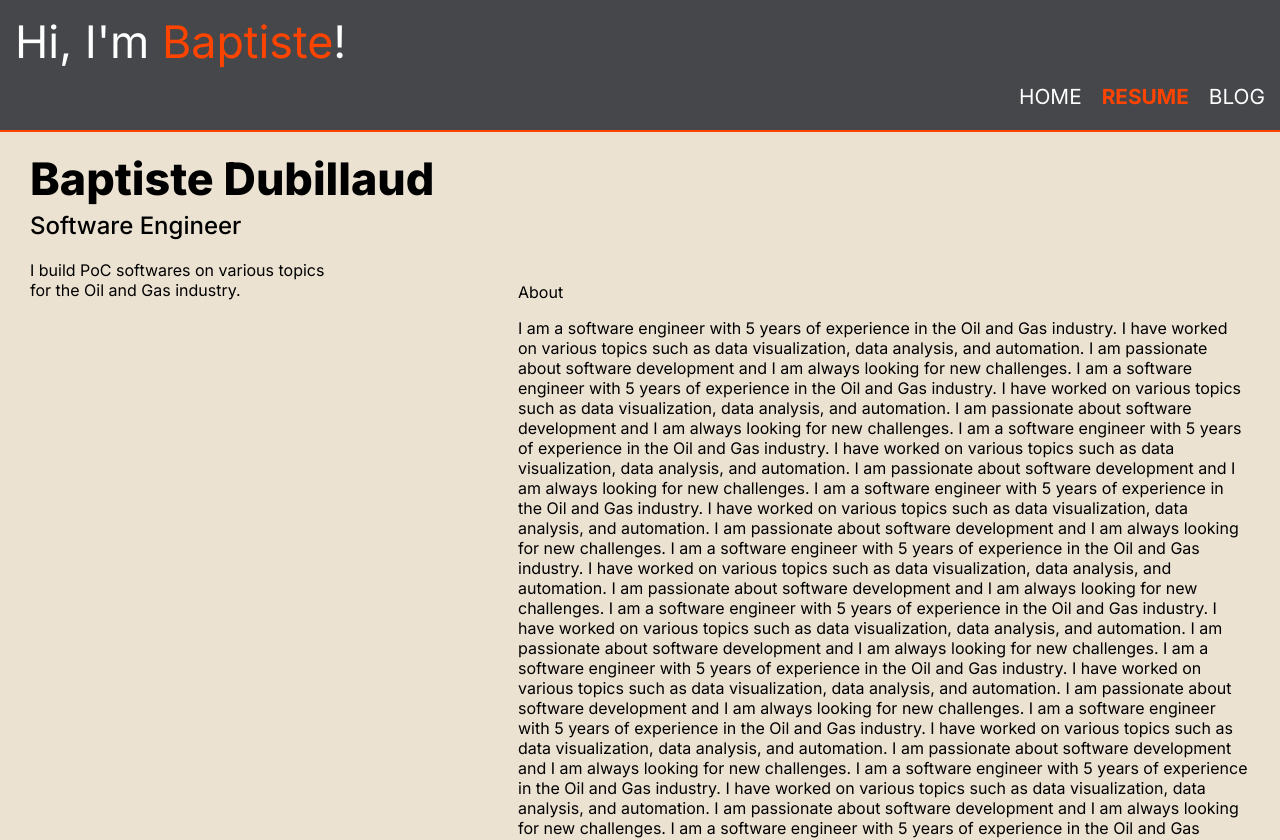
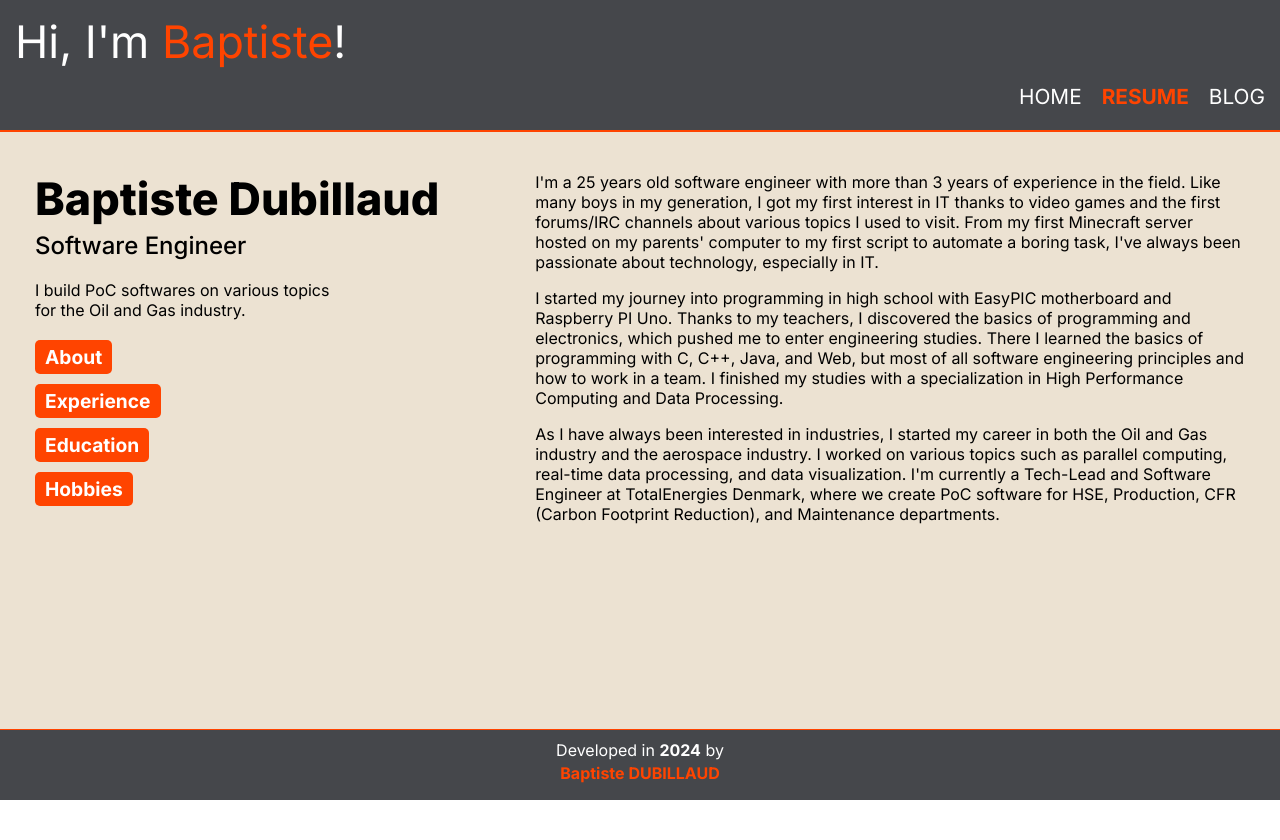
Before and after one commit to baptiste-dubillaud/personal-website, a Next.js app: page /resume in a window 1280 px wide. Shown: the top 840 px of the page. After the commit the page ends 800 px from the top, so only its background shows below. Built offline with nearby package versions, Linux system fonts and the light colour scheme.

Commit message:
Forward in resume page layout definition

```diff
--- a/src/app/globals.css
+++ b/src/app/globals.css
@@ -4,6 +4,7 @@
 
     /* base colors */
     --color-background: rgb(236, 226, 210);
+    --color-background-opacity-2: rgba(236, 226, 210, 0.2);
     --color-orange: rgb(255, 68, 0);
     --color-orange-opacity-01: rgba(255, 68, 0, 0.01);
     --color-orange-opacity-02: rgba(255, 68, 0, 0.02);
@@ -17,4 +18,5 @@
 body {
     margin: 0px;
     padding: 0px;
+
 }
--- a/src/app/layout.js
+++ b/src/app/layout.js
@@ -13,10 +13,10 @@ export const metadata = {
 export default function RootLayout({ children }) {
     return (
         <html lang="en">
-            <body className={inter.className} style={{position: 'relative'}}>
-                <NavigationBarComponent/>
+            <body className={inter.className} style={{ position: "relative" }}>
+                <NavigationBarComponent />
                 {children}
-                <FooterComponent/>
+                <FooterComponent />
             </body>
         </html>
     );
--- a/src/app/resume/page.js
+++ b/src/app/resume/page.js
@@ -1,36 +1,44 @@
 "use client";
 
 import styles from "@/app/resume/page.module.css";
+
 import { useEffect, useRef, useState } from "react";
 
+import { getNbYears } from "@/utils/dateUtils";
+
 const TWO_COLUMNS_BREAKPOINT = 1200;
-const TWO_COLUMNS_PRESENTATION_WIDTH = "40%";
-const TWO_COLUMNS_CONTENT_WIDTH = "60%";
+const TWO_COLUMNS_PRESENTATION_WIDTH = "39%";
+const TWO_COLUMNS_CONTENT_WIDTH = "59%";
 
 const PresentationComponent = ({ isTwoColumnSetup }) => {
     return (
-        <div
-            className={styles.presentation_container}
-            style={{ width: isTwoColumnSetup ? TWO_COLUMNS_PRESENTATION_WIDTH : "100%" }}
-        >
+        <div className={styles.presentation_container}>
+            {/* Presentation data */}
             <div className={styles.presentation_name}>Baptiste Dubillaud</div>
             <div className={styles.presentation_job}>Software Engineer</div>
             <div className={styles.presentation_desc}>
                 I build PoC softwares on various topics for the Oil and Gas industry.
             </div>
+
+            {/* Menu / Showed only if enough space (isTwoColumnSetup = false) */}
+            {isTwoColumnSetup && (
+                <div className={styles.presentation_menu}>
+                    <div className={styles.presentation_menu_item}>About</div>
+                    <div className={styles.presentation_menu_item}>Experience</div>
+                    <div className={styles.presentation_menu_item}>Education</div>
+                    <div className={styles.presentation_menu_item}>Hobbies</div>
+                </div>
+            )}
         </div>
     );
 };
 
 const PartComponent = ({ isTwoColumnSetup, title, contentComponent }) => {
     return (
-        <>
-            <div className={styles.part_title}>{title}</div>
         <div className={styles.part_container}>
             {!isTwoColumnSetup && <div className={styles.part_title}>{title}</div>}
-                {contentComponent}
+            <div className={styles.part_content}>{contentComponent}</div>
         </div>
-        </>
     );
 };
 
@@ -40,62 +48,51 @@ const AboutComponent = ({ isTwoColumnSetup }) => {
             isTwoColumnSetup={isTwoColumnSetup}
             title="About"
             contentComponent={
+                <>
                     <p>
-                    I am a software engineer with 5 years of experience in the Oil and Gas industry. I have worked on
-                    various topics such as data visualization, data analysis, and automation. I am passionate about
-                    software development and I am always looking for new challenges. I am a software engineer with 5
-                    years of experience in the Oil and Gas industry. I have worked on various topics such as data
-                    visualization, data analysis, and automation. I am passionate about software development and I am
-                    always looking for new challenges. I am a software engineer with 5 years of experience in the Oil
-                    and Gas industry. I have worked on various topics such as data visualization, data analysis, and
-                    automation. I am passionate about software development and I am always looking for new challenges. I
-                    am a software engineer with 5 years of experience in the Oil and Gas industry. I have worked on
-                    various topics such as data visualization, data analysis, and automation. I am passionate about
-                    software development and I am always looking for new challenges. I am a software engineer with 5
-                    years of experience in the Oil and Gas industry. I have worked on various topics such as data
-                    visualization, data analysis, and automation. I am passionate about software development and I am
-                    always looking for new challenges. I am a software engineer with 5 years of experience in the Oil
-                    and Gas industry. I have worked on various topics such as data visualization, data analysis, and
-                    automation. I am passionate about software development and I am always looking for new challenges. I
-                    am a software engineer with 5 years of experience in the Oil and Gas industry. I have worked on
-                    various topics such as data visualization, data analysis, and automation. I am passionate about
-                    software development and I am always looking for new challenges. I am a software engineer with 5
-                    years of experience in the Oil and Gas industry. I have worked on various topics such as data
-                    visualization, data analysis, and automation. I am passionate about software development and I am
-                    always looking for new challenges. I am a software engineer with 5 years of experience in the Oil
-                    and Gas industry. I have worked on various topics such as data visualization, data analysis, and
-                    automation. I am passionate about software development and I am always looking for new challenges. I
-                    am a software engineer with 5 years of experience in the Oil and Gas industry. I have worked on
-                    various topics such as data visualization, data analysis, and automation. I am passionate about
-                    software development and I am always looking for new challenges. I am a software engineer with 5
-                    years of experience in the Oil and Gas industry. I have worked on various topics such as data
-                    visualization, data analysis, and automation. I am passionate about software development and I am
-                    always looking for new challenges.
+                        I&apos;m a {getNbYears("12-29-1998")} years old software engineer with more than{" "}
+                        {getNbYears("09-01-2020")} years of experience in the field. Like many boys in my generation, I
+                        got my first interest in IT thanks to video games and the first forums/IRC channels about
+                        various topics I used to visit. From my first Minecraft server hosted on my parents&apos;
+                        computer to my first script to automate a boring task, I&apos;ve always been passionate about
+                        technology, especially in IT.
                     </p>
+                    <p>
+                        I started my journey into programming in high school with EasyPIC motherboard and Raspberry PI
+                        Uno. Thanks to my teachers, I discovered the basics of programming and electronics, which pushed
+                        me to enter engineering studies. There I learned the basics of programming with C, C++, Java,
+                        and Web, but most of all software engineering principles and how to work in a team. I finished
+                        my studies with a specialization in High Performance Computing and Data Processing.
+                    </p>
+                    <p>
+                        As I have always been interested in industries, I started my career in both the Oil and Gas
+                        industry and the aerospace industry. I worked on various topics such as parallel computing,
+                        real-time data processing, and data visualization. I&apos;m currently a Tech-Lead and Software
+                        Engineer at TotalEnergies Denmark, where we create PoC software for HSE, Production, CFR (Carbon
+                        Footprint Reduction), and Maintenance departments.
+                    </p>
+                </>
             }
         />
     );
 };
 
-const ExperiencesComponent = ({ isTwoColumnSetup }) => {
-    return (
-        <div>
-            {!isTwoColumnSetup && <h2>Experiences</h2>}
-            zefzefzefzefzefzefzefzefzefzefzefzefzefzefzefzefzefzefzefzefzefzef
-        </div>
-    );
+const ExperienceComponent = ({ isTwoColumnSetup }) => {
+    return <PartComponent isTwoColumnSetup={isTwoColumnSetup} title="Experience" contentComponent={<></>} />;
 };
 
 const EducationComponent = ({ isTwoColumnSetup }) => {
-    return <div>{!isTwoColumnSetup && <h2>Education</h2>}</div>;
+    return <PartComponent isTwoColumnSetup={isTwoColumnSetup} title="Education" contentComponent={<></>} />;
 };
 
 const HobbiesComponent = ({ isTwoColumnSetup }) => {
-    return <div>{!isTwoColumnSetup && <h2>Experiences</h2>}</div>;
+    return <PartComponent isTwoColumnSetup={isTwoColumnSetup} title="Hobbies" contentComponent={<></>} />;
 };
 
 export default function Resume() {
     const [isTwoColumnSetup, setIsTwoColumnSetup] = useState(false);
+
+    /* const [currentPart, setCurrentPart] = useState("About"); */
 
     function handleWindowSizeChange() {
         if (window.innerWidth > TWO_COLUMNS_BREAKPOINT) {
@@ -116,22 +113,15 @@ export default function Resume() {
     return (
         <div className={styles.resume_container}>
             <div className={styles.content_container}>
+                <div style={{ width: isTwoColumnSetup ? TWO_COLUMNS_PRESENTATION_WIDTH : "100%" }}>
                     <PresentationComponent isTwoColumnSetup={isTwoColumnSetup} />
+                </div>
                 <div
                     className={styles.right_component}
                     style={{ width: isTwoColumnSetup ? TWO_COLUMNS_CONTENT_WIDTH : "100%" }}
                 >
                     <AboutComponent isTwoColumnSetup={isTwoColumnSetup} />
-                    <AboutComponent isTwoColumnSetup={isTwoColumnSetup} />
-                    <AboutComponent isTwoColumnSetup={isTwoColumnSetup} />
-                    <AboutComponent isTwoColumnSetup={isTwoColumnSetup} />
-                    <AboutComponent isTwoColumnSetup={isTwoColumnSetup} />
-                    <AboutComponent isTwoColumnSetup={isTwoColumnSetup} />
-                    <AboutComponent isTwoColumnSetup={isTwoColumnSetup} />
-                    <AboutComponent isTwoColumnSetup={isTwoColumnSetup} />
-                    <AboutComponent isTwoColumnSetup={isTwoColumnSetup} />
-                    <AboutComponent isTwoColumnSetup={isTwoColumnSetup} />
-                    <ExperiencesComponent isTwoColumnSetup={isTwoColumnSetup} />
+                    <ExperienceComponent isTwoColumnSetup={isTwoColumnSetup} />
                     <EducationComponent isTwoColumnSetup={isTwoColumnSetup} />
                     <HobbiesComponent isTwoColumnSetup={isTwoColumnSetup} />
                 </div>
--- a/src/app/resume/page.module.css
+++ b/src/app/resume/page.module.css
@@ -1,7 +1,6 @@
 .resume_container {
     min-height: calc(100vh - 203px);
     background-color: var(--color-background);
-    overflow-y: auto;
     justify-content: center;
     display: flex;
 }
@@ -13,11 +12,15 @@
     max-width: 1500px;
     width: 100%;
     margin-inline: 30px;
+    margin-top: 20px;
 }
 
 .presentation_container {
     row-gap: 0px;
     margin-top: 20px;
+    padding-inline: 5px;
+    position: sticky;
+    top: 70px;
 }
 
 .presentation_name {
@@ -40,11 +43,40 @@
     max-width: 300px;
 }
 
+.presentation_menu {
+    display: flex;
+    flex-direction: column;
+    gap: 10px;
+    margin-top: 20px;
+}
+
+.presentation_menu_item {
+    font-size: 1.2rem;
+    font-weight: 700;
+    padding: 5px;
+    padding-inline: 10px;
+    background-color: var(--color-orange);
+    color: white;
+    border-radius: 5px;
+    width: fit-content;
+}
+
 .part_container {
+    margin-top: 20px;
 }
 
 .part_title {
     position: sticky;
-    top: 0px;
-    margin-top: 150px;
+    font-size: 1.2rem;
+    font-weight: 700;
+    top: 60px;
+    left: 0;
+    padding: 10px;
+    padding-inline: 5px;
+    background-color: var(--color-background-opacity-2);
+    backdrop-filter: blur(3px);
 }
+
+.part_content {
+    padding-inline: 5px;
+}
--- /dev/null
+++ b/src/utils/dateUtils.js
@@ -0,0 +1,8 @@
+export function getNbYears(date) {
+    const currDate = new Date();
+    const birthdayDate = new Date(date);
+
+    const age = (currDate - birthdayDate) / (1000 * 60 * 60 * 24 * 365.25);
+
+    return Math.floor(age);
+}
```
Also changed, not shown: src/app/page.js (+5 -10 lines). Lines whose indentation alone changed are shown as unchanged.
